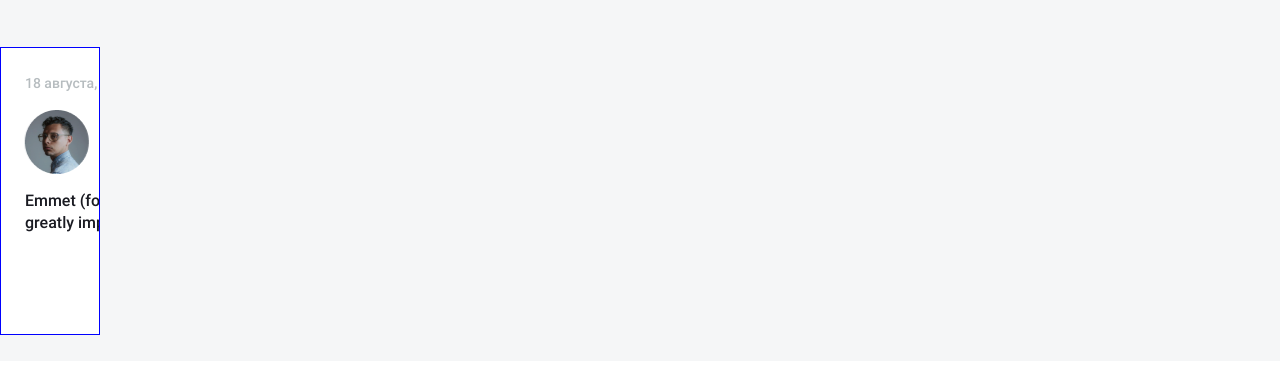
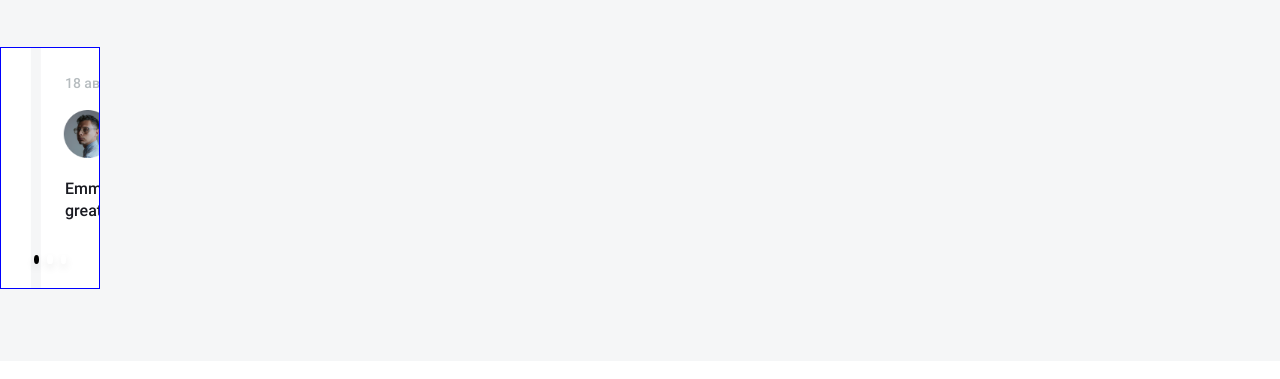
Before and after one commit to bortsg/DiplomProject, a website built with webpack: page src/about.html in a window 1280 px wide. Shown: the part 1475-1854 px from the top of the page. Built offline with nearby package versions, Linux system fonts and the light colour scheme.

Commit message:
slider adaptive added, some plugins deleted

```diff
--- a/src/about.html
+++ b/src/about.html
@@ -150,11 +150,11 @@
             <button class="glide__arrow glide__arrow--right" data-glide-dir=">"> </button>
           </div>
 
-          <!-- <div class="glide__bullets" data-glide-el="controls[nav]">
-            <button class="glide__bullet" data-glide-dir="=0"> f</button>
-            <button class="glide__bullet" data-glide-dir="=1">f </button>
-            <button class="glide__bullet" data-glide-dir="=2"> f</button>
-          </div> -->
+          <div class="glide__bullets" data-glide-el="controls[nav]">
+            <button class="glide__bullet" data-glide-dir="=0"> </button>
+            <button class="glide__bullet" data-glide-dir="=1"> </button>
+            <button class="glide__bullet" data-glide-dir="=2"> </button>
+          </div>
 
         </div>
 
@@ -207,8 +207,7 @@
         },
         767: {
           perView: 1,
-          focusAt: 'center'
-        }
+          focusAt: 'center'        }
       }
     }).mount()
 
--- a/src/blocks/for-clients/for-clients.css
+++ b/src/blocks/for-clients/for-clients.css
@@ -55,7 +55,7 @@
 @media (min-width: 320px) and (max-width: 767px) {
   .for-clients {
     margin: 20px auto 16px auto;
-    max-height: 1126px;
+    height: 1126px;
   }
 
   .for-clients__title {
--- a/src/blocks/glide/glide.css
+++ b/src/blocks/glide/glide.css
@@ -48,16 +48,35 @@
   background-size: contain;
 }
 
-.glide__bullets {
-  width: 40px;
+.glide__bullet {
+  /* width: 40px;
   height: 8px;
   display: flex;
 	justify-content: center;
-	bottom: 0;
+  bottom: 0; */
+
+  width: 9px;
+  height: 9px;
+  padding: 0;
+  border-radius: 50%;
+  border: 2px solid transparent;
+  -webkit-transition: all .3s ease-in-out;
+  transition: all .3s ease-in-out;
+  cursor: pointer;
+  line-height: 0;
+  -webkit-box-shadow: 0 0.25em 0.5em 0 rgba(0,0,0,.1);
+  box-shadow: 0 0.25em 0.5em 0 rgba(0,0,0,.1);
+  margin: 0 .25em;
+
+  background-color: #red;
 }
 
-/* .glide__bullet {
-	background-color: #dbdbdb;
+.glide__bullet--active {
+  background-color: black;
+}
+
+.glide__bullets {
+	/* background-color: #dbdbdb;
 	border-radius: 50%;
 	-webkit-appearance: none;
 	-moz-appearance: none;
@@ -67,8 +86,21 @@
 	max-width: 10px;
 	margin: 0 1px;
 	border: solid 1px transparent;
-	transition: transform 0.3s ease-out;
-} */
+  transition: transform 0.3s ease-out; */
+
+  width: 40px;
+  position: absolute;
+  z-index: 2;
+  bottom: 1.5rem;
+  left: 50%;
+  display: -webkit-inline-box;
+  display: -ms-inline-flexbox;
+  display: inline-flex;
+  list-style: none;
+  -webkit-transform: translateX(-50%);
+  transform: translateX(-50%);
+
+}
 
 .glide__track:before {
   content: '';
@@ -93,6 +125,10 @@
 }
 
 @media (min-width: 768px) and (max-width: 1439px) {
+  .glide {
+    height: 242px;
+  }
+
   .glide__track {
     /* margin-left: 80px; */
   }
@@ -107,6 +143,10 @@
 
   .glide__arrows {
     display: none;
+  }
+
+  .glide__slides {
+    margin-left: 40px;
   }
 
 }
@@ -124,4 +164,16 @@
     display: none;
   }
 
+  .glide__slides {
+    margin-left: 16px;
+  }
+
+  .glide__slide {
+    /* width: 288px; */
+  }
+
+  .glide__track {
+    width: 288px;
+  }
+
 }
--- a/src/blocks/phrase-block/phrase-block.css
+++ b/src/blocks/phrase-block/phrase-block.css
@@ -84,14 +84,51 @@
   color: #1A1B22;
 }
 
-@media (min-width: 768x) and (max-width: 1439px) {
+@media (min-width: 768px) and (max-width: 1439px) {
   .phrase-block {
     width: 336px;
     height: 242px;
     /* border: 1px solid green; */
   }
+
+  .phrase-block__ava {
+    width: 260px;
+    height: 52px;
+    margin-left: 35px;
+
+    grid-template-columns: 48px 1fr;
+    /* grid-template-rows:  48px 48px ; */
+  }
+
+  .phrase-block__photo {
+    width: 48px;
+    height: 48px;
+  }
+
 }
 
 @media (min-width: 320px) and (max-width: 767px) {
+  .phrase-block {
+    width: 288px;
+    height: 242px;
+    /* border: 1px solid green; */
+  }
 
+  .phrase-block__ava {
+    width: 260px;
+    height: 52px;
+    margin-left: 35px;
+
+    grid-template-columns: 48px 1fr;
+    /* grid-template-rows:  48px 48px ; */
+  }
+
+  .phrase-block__photo {
+    width: 48px;
+    height: 48px;
+  }
+
+  .phrase-block__text {
+    width: 228px;
+  }
 }
```
Also changed, not shown: package.json (+21 -22 lines), 1 other file.
